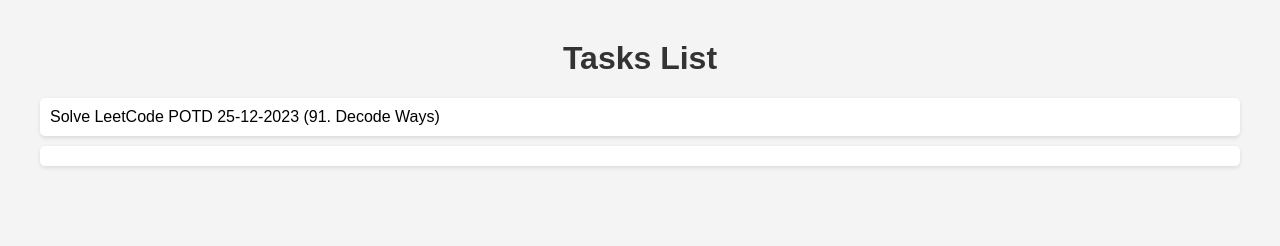
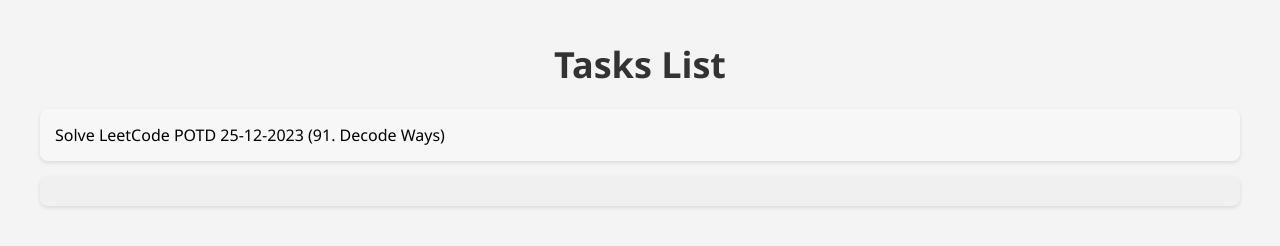
Before and after one commit to sid-am-ahd935/todo, a plain HTML site: page index.html in a window 1280 px wide. Drawn offline with Linux system fonts and the light colour scheme.

Commit message:
Added some colours

```diff
--- a/index.html
+++ b/index.html
@@ -21,7 +21,7 @@
 <html>
 <head>
     <title>Tasks</title>
-    <link rel="stylesheet" href="styles.css">
+    <link rel="stylesheet" href="styles1.css">
 </head>
 <body>
     <h1>Tasks List</h1>
--- /dev/null
+++ b/styles1.css
@@ -0,0 +1,63 @@
+body {
+    font-family: 'Segoe UI', Tahoma, Geneva, Verdana, sans-serif;
+    margin: 40px;
+    background-color: #f4f4f4;
+}
+
+h1 {
+    color: #333;
+    text-align: center;
+    font-size: 36px;
+    margin-bottom: 20px;
+}
+
+#tasksList {
+    list-style: none;
+    padding: 0;
+}
+
+#tasksList li {
+    background-color: #f7f7f7;
+    border-radius: 8px;
+    padding: 15px;
+    margin-bottom: 15px;
+    box-shadow: 0 2px 4px rgba(0, 0, 0, 0.1);
+    transition: transform 0.3s ease;
+}
+
+#tasksList li:hover {
+    background-color: #eaeaea;
+    transform: translateY(-3px);
+}
+
+/* Add some color to alternating list items for better readability */
+#tasksList li:nth-child(even) {
+    background-color: #f0f0f0;
+}
+
+/* Add a subtle animation for list item appearance */
+@keyframes fadeIn {
+    from {
+        opacity: 0;
+        transform: translateY(-20px);
+    }
+    to {
+        opacity: 1;
+        transform: translateY(0);
+    }
+}
+
+/* Apply the animation to list items */
+#tasksList li {
+    animation: fadeIn 0.5s ease forwards;
+    opacity: 0;
+}
+
+/* Apply animation delay to each list item */
+#tasksList li:nth-child(odd) {
+    animation-delay: 0.1s;
+}
+
+#tasksList li:nth-child(even) {
+    animation-delay: 0.2s;
+}
```
